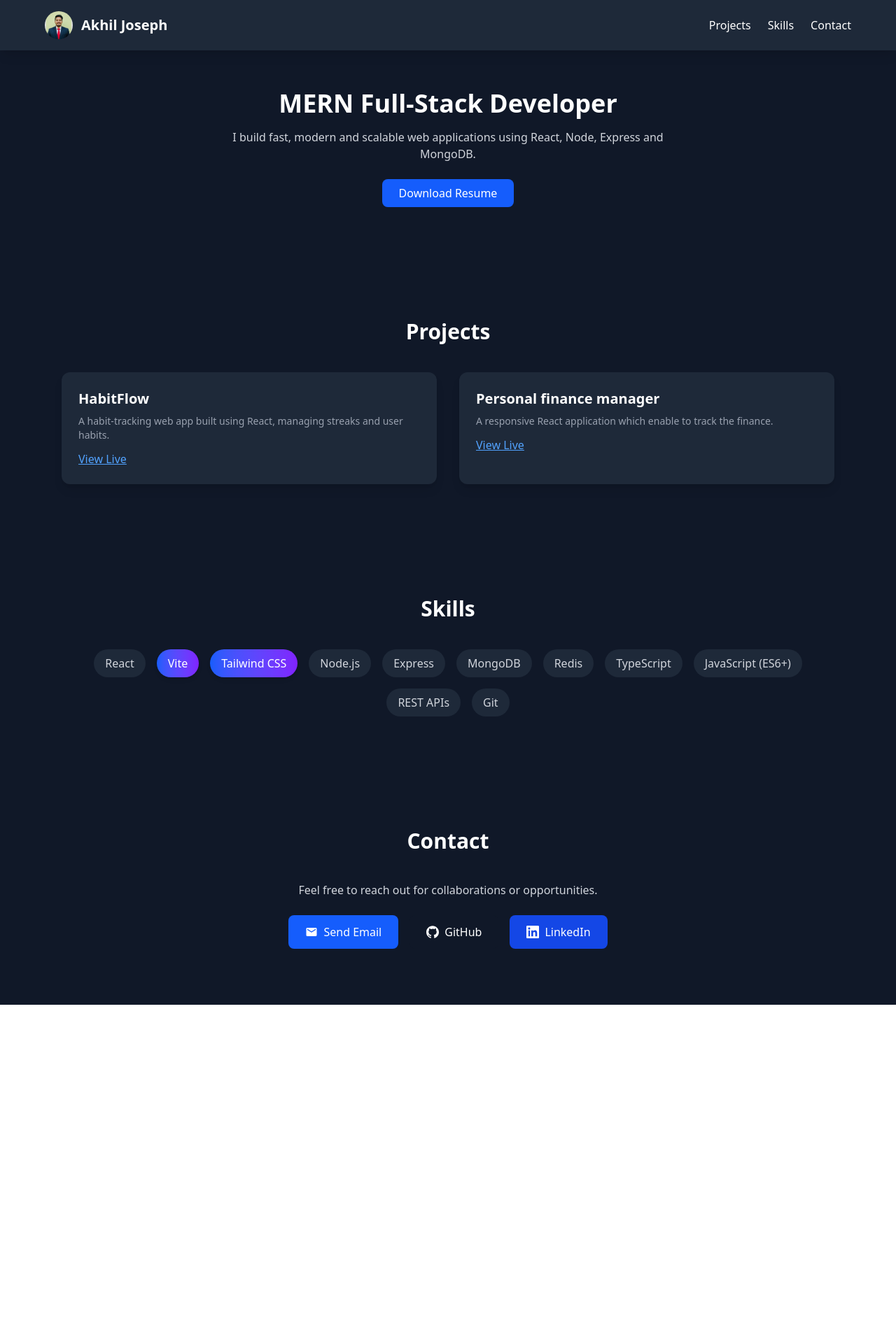
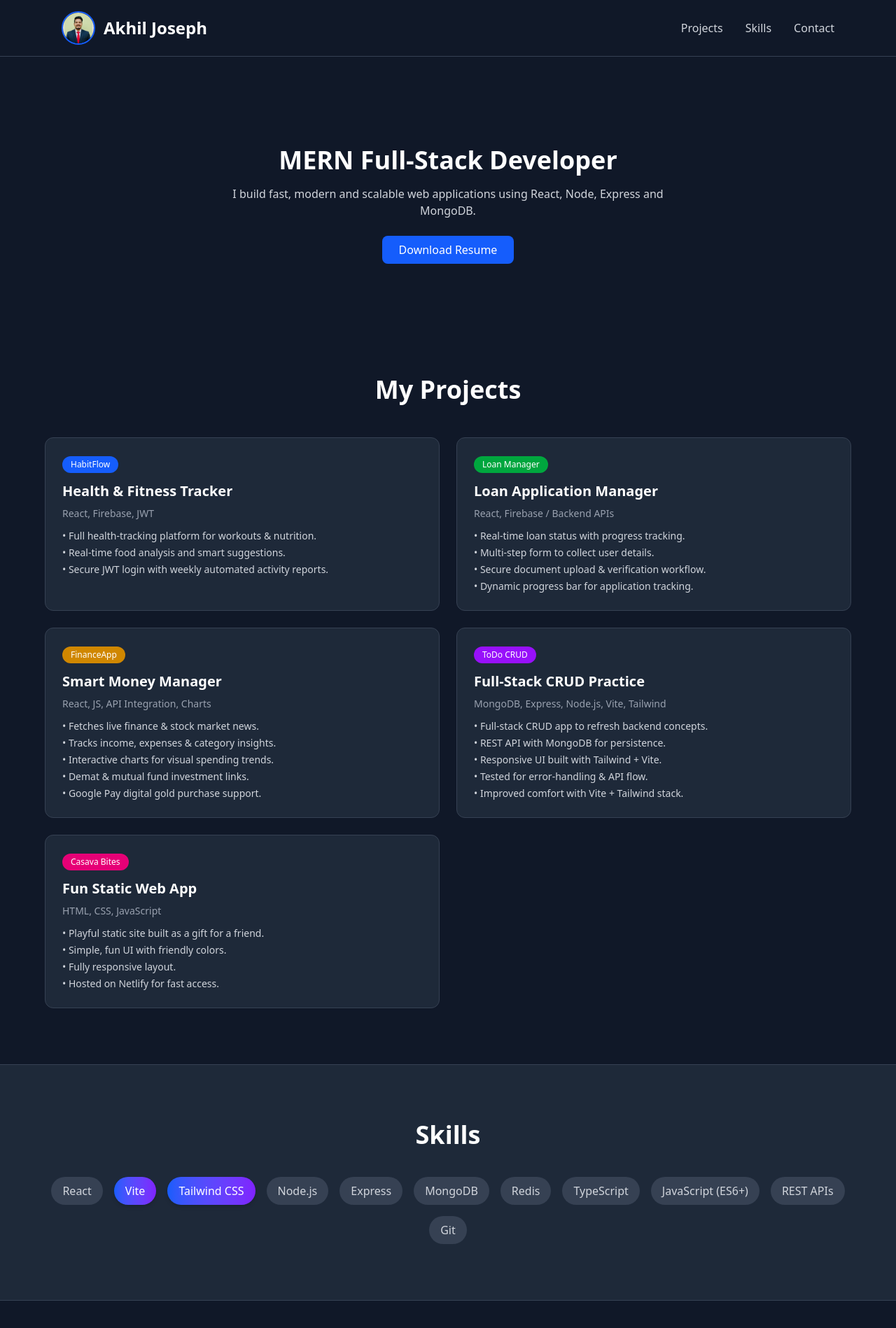
Before and after one commit to malbroo96/frontend, a React app: page / in a window 1280 px wide. Shown: the top 1898 px of the page at 70% size. Before the commit the page ends 1436 px from the top, so only its background shows below. Built offline with nearby package versions, Linux system fonts and the light colour scheme; the HTML template or start-up script is replaced by a standard one.

Commit message:
now almost done but need to update the resume need some correction

```diff
--- a/src/App.jsx
+++ b/src/App.jsx
@@ -1,18 +1,14 @@
 import Hero from "./components/Hero";
 import Navbar from "./components/Navbar";
 import Projects from "./components/Projects";
-import Skills from "./components/Skills";
-import Contact from "./components/Contact";
 import "./App.css";
 
 function App() {
   return (
-      <div className="bg-gray-900 text-white min-h-screen">
+    <div className="bg-gray-900 text-white min-h-screen">
       <Navbar />
       <Hero />
       <Projects />
-      <Skills />
-      <Contact />
     </div>
   );
 }
--- a/src/components/Navbar.jsx
+++ b/src/components/Navbar.jsx
@@ -1,29 +1,42 @@
+import React from "react";
 import propic from "../assets/propic.JPG";
 
-export default function Navbar() {
+const Navbar = () => {
   return (
-    <nav className="w-full py-4 px-8 bg-gray-800 fixed top-0 shadow-lg">
-      <div className="flex justify-between items-center max-w-6xl mx-auto">
-        <div className="flex items-center">
+    <nav className="bg-gray-900 border-b border-gray-700 sticky top-0 z-50">
+      <div className="max-w-6xl mx-auto px-6 py-4 flex justify-between items-center">
+        <div className="flex items-center gap-3">
           <img
             src={propic}
             alt="Akhil Joseph"
-            className="w-10 h-10 rounded-full object-cover mr-3"
+            className="w-12 h-12 rounded-full object-cover border-2 border-blue-600"
           />
-          <h1 className="text-xl font-bold text-white">Akhil Joseph</h1>
+          <h1 className="text-2xl font-bold text-white">Akhil Joseph</h1>
         </div>
-        <div className="flex gap-6">
-          <a href="#projects" className="hover:text-blue-400">
+
+        <div className="flex gap-8">
+          <a
+            href="#projects"
+            className="text-gray-300 hover:text-white transition"
+          >
             Projects
           </a>
-          <a href="#skills" className="hover:text-blue-400">
+          <a
+            href="#skills"
+            className="text-gray-300 hover:text-white transition"
+          >
             Skills
           </a>
-          <a href="#contact" className="hover:text-blue-400">
+          <a
+            href="#contact"
+            className="text-gray-300 hover:text-white transition"
+          >
             Contact
           </a>
         </div>
       </div>
     </nav>
   );
-}
+};
+
+export default Navbar;
--- a/src/components/Projects.jsx
+++ b/src/components/Projects.jsx
@@ -1,44 +1,215 @@
-export default function Projects() {
+import React from "react";
+
+const Projects = () => {
+  const skills = [
+    { name: "React", highlight: false },
+    { name: "Vite", highlight: true },
+    { name: "Tailwind CSS", highlight: true },
+    { name: "Node.js", highlight: false },
+    { name: "Express", highlight: false },
+    { name: "MongoDB", highlight: false },
+    { name: "Redis", highlight: false },
+    { name: "TypeScript", highlight: false },
+    { name: "JavaScript (ES6+)", highlight: false },
+    { name: "REST APIs", highlight: false },
+    { name: "Git", highlight: false },
+  ];
+
+  const projects = [
+    {
+      name: "HabitFlow",
+      title: "Health & Fitness Tracker",
+      tech: "React, Firebase, JWT",
+      badge: { text: "HabitFlow", color: "bg-blue-600" },
+      description: [
+        "• Full health-tracking platform for workouts & nutrition.",
+        "• Real-time food analysis and smart suggestions.",
+        "• Secure JWT login with weekly automated activity reports.",
+      ],
+    },
+    {
+      name: "Loan Manager",
+      title: "Loan Application Manager",
+      tech: "React, Firebase / Backend APIs",
+      badge: { text: "Loan Manager", color: "bg-green-600" },
+      description: [
+        "• Real-time loan status with progress tracking.",
+        "• Multi-step form to collect user details.",
+        "• Secure document upload & verification workflow.",
+        "• Dynamic progress bar for application tracking.",
+      ],
+    },
+    {
+      name: "FinanceApp",
+      title: "Smart Money Manager",
+      tech: "React, JS, API Integration, Charts",
+      badge: { text: "FinanceApp", color: "bg-yellow-600" },
+      description: [
+        "• Fetches live finance & stock market news.",
+        "• Tracks income, expenses & category insights.",
+        "• Interactive charts for visual spending trends.",
+        "• Demat & mutual fund investment links.",
+        "• Google Pay digital gold purchase support.",
+      ],
+    },
+    {
+      name: "ToDo CRUD",
+      title: "Full-Stack CRUD Practice",
+      tech: "MongoDB, Express, Node.js, Vite, Tailwind",
+      badge: { text: "ToDo CRUD", color: "bg-purple-600" },
+      description: [
+        "• Full-stack CRUD app to refresh backend concepts.",
+        "• REST API with MongoDB for persistence.",
+        "• Responsive UI built with Tailwind + Vite.",
+        "• Tested for error-handling & API flow.",
+        "• Improved comfort with Vite + Tailwind stack.",
+      ],
+    },
+    {
+      name: "Casava Bites",
+      title: "Fun Static Web App",
+      tech: "HTML, CSS, JavaScript",
+      badge: { text: "Casava Bites", color: "bg-pink-600" },
+      description: [
+        "• Playful static site built as a gift for a friend.",
+        "• Simple, fun UI with friendly colors.",
+        "• Fully responsive layout.",
+        "• Hosted on Netlify for fast access.",
+      ],
+    },
+  ];
+
   return (
-    <section id="projects" className="py-20 px-6 max-w-6xl mx-auto">
-      <h2 className="text-3xl font-bold mb-10 text-center">Projects</h2>
+    <div className="bg-gray-900 text-white min-h-screen">
+      {/* Projects Section */}
+      <section id="projects" className="py-20 px-6">
+        <div className="max-w-6xl mx-auto">
+          <h2 className="text-4xl font-bold mb-12 text-center">My Projects</h2>
 
-      <div className="grid grid-cols-1 md:grid-cols-2 gap-8">
-        {/* Project 1 */}
-          <div className="bg-gray-800 rounded-xl p-6 shadow-lg">
-          <h3 className="text-xl font-bold">HabitFlow</h3>
-          <p className="text-gray-400 text-sm mt-2">
-            A habit-tracking web app built using React, managing streaks and
-            user habits.
+          <div className="grid grid-cols-1 md:grid-cols-2 gap-6">
+            {projects.map((project, idx) => (
+              <div
+                key={idx}
+                className="bg-gray-800 border border-gray-700 rounded-xl p-6 hover:shadow-xl hover:scale-[1.02] transition-all duration-300"
+              >
+                <span
+                  className={`px-3 py-1 ${project.badge.color} text-white text-xs rounded-full mb-3 inline-block`}
+                >
+                  {project.badge.text}
+                </span>
+                <h3 className="text-xl font-semibold mb-2 text-white">
+                  {project.title}
+                </h3>
+                <p className="text-sm text-gray-400 mb-3">{project.tech}</p>
+                <ul className="text-gray-300 space-y-1 text-sm">
+                  {project.description.map((desc, i) => (
+                    <li key={i}>{desc}</li>
+                  ))}
+                </ul>
+              </div>
+            ))}
+          </div>
+        </div>
+      </section>
+
+      {/* Skills Section */}
+      <section
+        id="skills"
+        className="py-20 px-6 bg-gray-800 border-t border-gray-700"
+      >
+        <div className="max-w-6xl mx-auto">
+          <h2 className="text-4xl font-bold mb-10 text-center">Skills</h2>
+
+          <div className="flex flex-wrap gap-4 justify-center">
+            {skills.map((skill, idx) => (
+              <span
+                key={idx}
+                className={`px-4 py-2 rounded-full font-medium transition-all ${
+                  skill.highlight
+                    ? "bg-linear-to-r from-blue-600 to-violet-600 text-white shadow-md"
+                    : "bg-gray-700 text-gray-300 hover:bg-gray-600"
+                }`}
+              >
+                {skill.name}
+              </span>
+            ))}
+          </div>
+        </div>
+      </section>
+
+      {/* Contact Section */}
+      <section id="contact" className="py-20 px-6 border-t border-gray-700">
+        <div className="max-w-4xl mx-auto text-center">
+          <h2 className="text-4xl font-bold mb-6">Contact</h2>
+
+          <p className="text-gray-400 mb-8 text-lg">
+            Feel free to reach out for collaborations or opportunities.
           </p>
+
+          <div className="flex justify-center gap-4 flex-wrap">
             <a
-            href="https://habit-flow-new.vercel.app/"
+              href="mailto:akhil@example.com"
+              className="px-6 py-3 bg-blue-600 text-white rounded-lg hover:bg-blue-700 transition flex items-center gap-2"
+            >
+              <svg
+                xmlns="http://www.w3.org/2000/svg"
+                viewBox="0 0 24 24"
+                width="18"
+                height="18"
+                fill="currentColor"
+                aria-hidden="true"
+              >
+                <path d="M20 4H4c-1.1 0-2 .9-2 2v12c0 1.1.9 2 2 2h16c1.1 0 2-.9 2-2V6c0-1.1-.9-2-2-2zm0 4l-8 5-8-5V6l8 5 8-5v2z" />
+              </svg>
+              <span>Send Email</span>
+            </a>
+
+            <a
+              href="https://github.com/malbroo96"
               target="_blank"
-            className="text-blue-400 underline mt-3 inline-block"
+              rel="noopener noreferrer"
+              className="px-6 py-3 bg-gray-700 text-white rounded-lg hover:bg-gray-600 transition flex items-center gap-2"
+              aria-label="Open GitHub profile in new tab"
+              title="GitHub: malbroo96"
             >
-            View Live
+              <svg
+                xmlns="http://www.w3.org/2000/svg"
+                viewBox="0 0 24 24"
+                width="18"
+                height="18"
+                fill="currentColor"
+                aria-hidden="true"
+              >
+                <path d="M12 .297c-6.63 0-12 5.373-12 12 0 5.303 3.438 9.8 8.205 11.387.6.113.82-.258.82-.577 0-.285-.01-1.04-.015-2.04-3.338.724-4.042-1.61-4.042-1.61-.546-1.387-1.333-1.757-1.333-1.757-1.09-.744.083-.729.083-.729 1.205.085 1.84 1.236 1.84 1.236 1.07 1.834 2.809 1.304 3.495.997.108-.776.418-1.304.76-1.604-2.665-.3-5.466-1.332-5.466-5.93 0-1.31.468-2.382 1.235-3.222-.123-.303-.535-1.523.117-3.176 0 0 1.008-.322 3.3 1.23a11.52 11.52 0 0 1 3.003-.404c1.02.005 2.045.138 3.003.404 2.29-1.552 3.296-1.23 3.296-1.23.653 1.653.242 2.873.12 3.176.77.84 1.232 1.912 1.232 3.222 0 4.61-2.805 5.625-5.476 5.921.43.372.823 1.102.823 2.222 0 1.606-.015 2.898-.015 3.293 0 .32.216.694.825.576C20.565 22.092 24 17.592 24 12.297c0-6.627-5.373-12-12-12" />
+              </svg>
+              <span>GitHub</span>
+            </a>
+
+            <a
+              href="https://www.linkedin.com/in/akhil-joseph225292/"
+              target="_blank"
+              rel="noopener noreferrer"
+              className="px-6 py-3 bg-blue-700 text-white rounded-lg hover:bg-blue-800 transition flex items-center gap-2"
+              aria-label="Open LinkedIn profile in new tab"
+              title="LinkedIn: akhil-joseph225292"
+            >
+              <svg
+                xmlns="http://www.w3.org/2000/svg"
+                viewBox="0 0 24 24"
+                width="18"
+                height="18"
+                fill="currentColor"
+                aria-hidden="true"
+              >
+                <path d="M20.447 20.452h-3.554v-5.569c0-1.328-.027-3.037-1.852-3.037-1.853 0-2.136 1.445-2.136 2.939v5.667H9.351V9h3.414v1.561h.046c.477-.9 1.637-1.85 3.37-1.85 3.601 0 4.267 2.37 4.267 5.455v6.286zM5.337 7.433c-1.144 0-2.063-.926-2.063-2.065 0-1.138.92-2.063 2.063-2.063 1.14 0 2.064.925 2.064 2.063 0 1.139-.925 2.065-2.064 2.065zm1.782 13.019H3.555V9h3.564v11.452zM22.225 0H1.771C.792 0 0 .774 0 1.729v20.542C0 23.227.792 24 1.771 24h20.451C23.2 24 24 23.227 24 22.271V1.729C24 .774 23.2 0 22.225 0z" />
+              </svg>
+              <span>LinkedIn</span>
             </a>
           </div>
-
-        {/* Project 2 */}
-        <div className="bg-gray-800 rounded-xl p-6 shadow-lg">
-          <h3 className="text-xl font-bold">Personal finance manager</h3>
-          <p className="text-gray-400 text-sm mt-2">
-            A responsive React application which enable to track the finance.
-
-          </p>
-          <a
-            href="https://masai-react-five.vercel.app"
-            target="_blank"
-            className="text-blue-400 underline mt-3 inline-block"
-          >
-            View Live
-          </a>
-        </div>
-
-
-
         </div>
       </section>
+    </div>
   );
-}
+};
+
+export default Projects;
```
Lines whose indentation alone changed are shown as unchanged.
